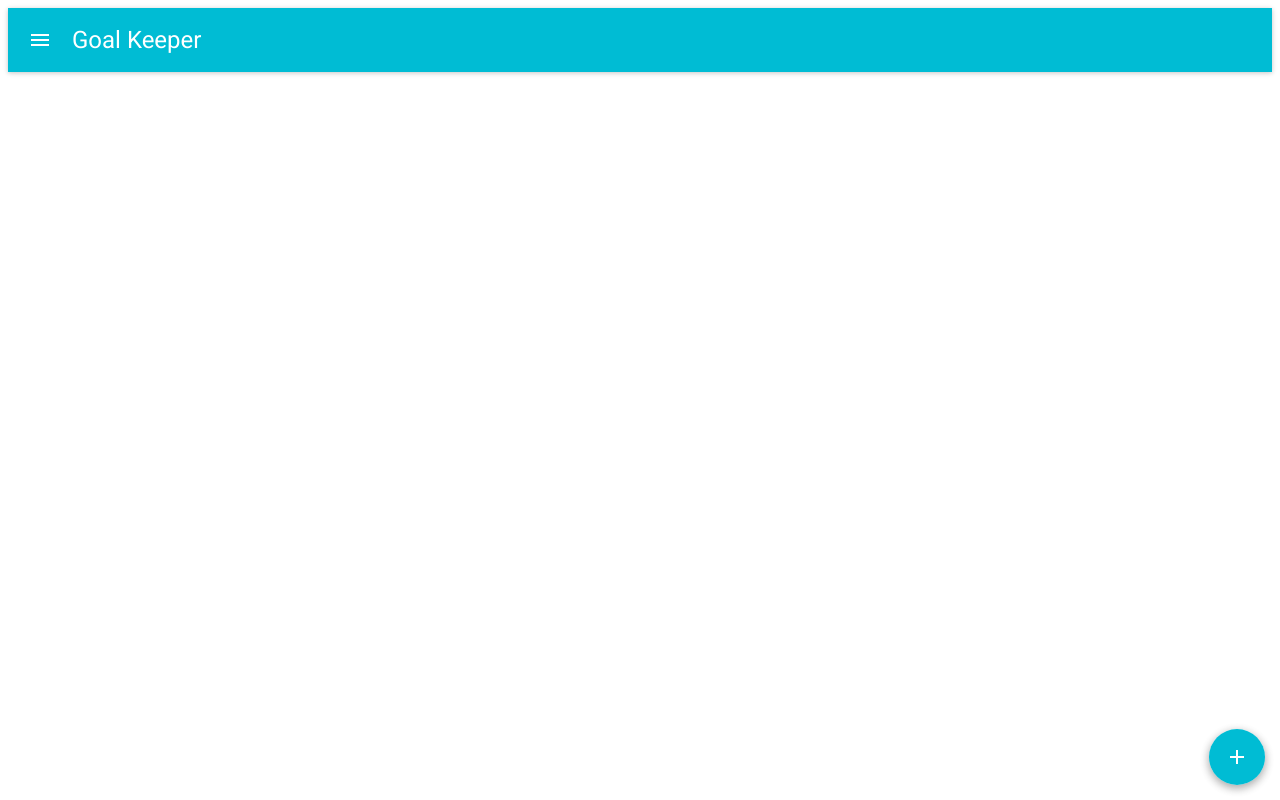
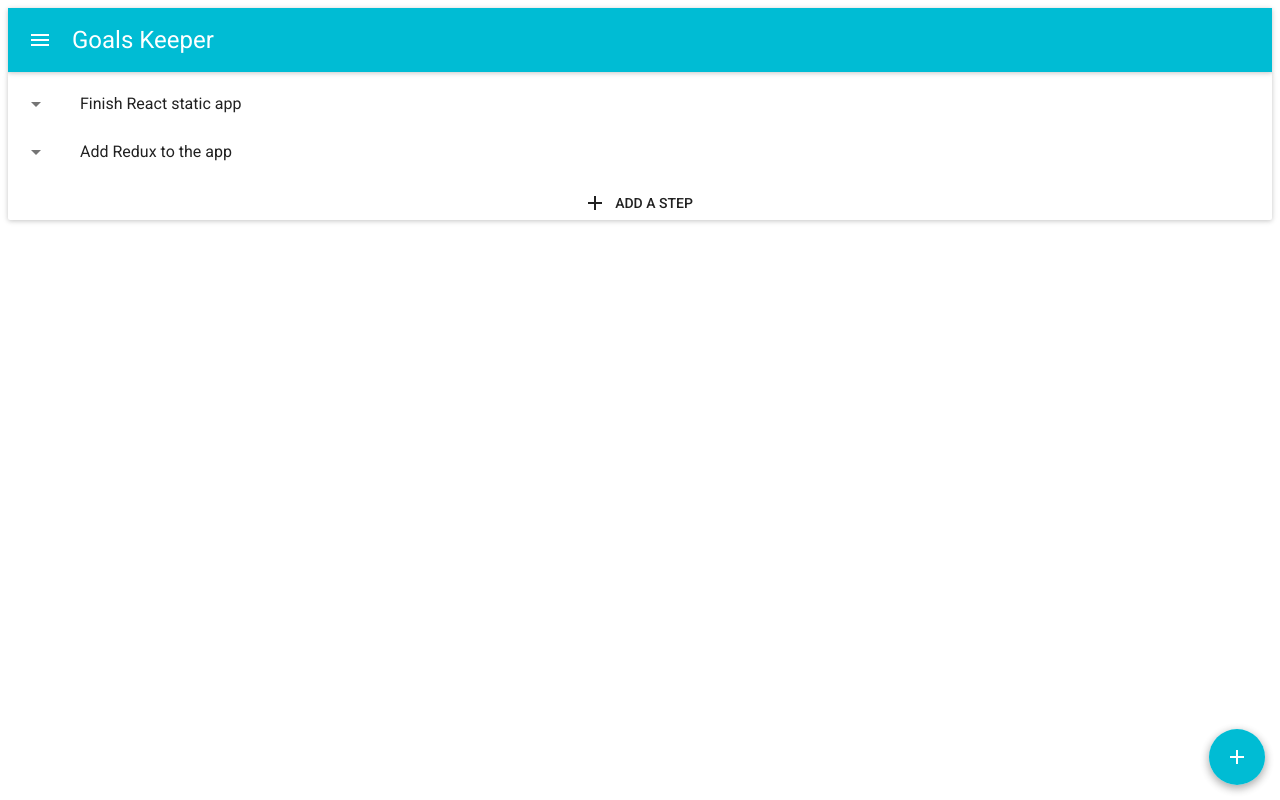
Before and after one commit to alf1o/goalskeeper, a React (Create React App) app: page / in a window 1280 px wide. Built offline with nearby package versions, Linux system fonts and the light colour scheme.

Commit message:
Test GoalsList with a mock state

```diff
--- a/package.json
+++ b/package.json
@@ -4,6 +4,7 @@
   "private": true,
   "dependencies": {
     "material-ui": "^0.20.0",
+    "prop-types": "^15.6.1",
     "react": "^16.3.1",
     "react-dom": "^16.3.1",
     "react-scripts": "1.1.4"
--- a/src/components/App.js
+++ b/src/components/App.js
@@ -1,23 +1,29 @@
 import React, { Component } from 'react';
+import PropTypes from 'prop-types';
 // import logo from '../logo.svg';
 import '../App.css';
 import MuiThemeProvider from 'material-ui/styles/MuiThemeProvider';
 import AppBar from 'material-ui/AppBar';
-import Paper from 'material-ui/Paper';
+import GoalsList from './GoalsList';
 import FloatingActionButton from 'material-ui/FloatingActionButton';
 import ContentAdd from 'material-ui/svg-icons/content/add';
 
 class App extends Component {
+  static propTypes = {
+    mockState: PropTypes.object.isRequired
+  };
+
   render() {
+    const { mockState } = this.props;
     return (
       <MuiThemeProvider>
         <div>
           <AppBar
             onLeftIconButtonClick={() => alert('Open drawer')}
-            title='Goal Keeper'
+            title='Goals Keeper'
             onTitleClick={() => alert('Route home')}
           />
-          <Paper />
+          <GoalsList goalsById={mockState.goalsById} />
           <FloatingActionButton
             style={{
               position: 'absolute',
--- /dev/null
+++ b/src/components/GoalsList.js
@@ -0,0 +1,40 @@
+import React, { Component } from 'react';
+import PropTypes from 'prop-types';
+import Paper from 'material-ui/Paper';
+import { List, ListItem } from 'material-ui/List';
+import FlatButton from 'material-ui/FlatButton';
+import Add from 'material-ui/svg-icons/content/add';
+import ArrowDropDown from 'material-ui/svg-icons/navigation/arrow-drop-down';
+// import DateRange from 'material-ui/svg-icons/action/date-range';
+
+class GoalsList extends Component {
+  static propTypes = {
+    goalsById: PropTypes.object.isRequired
+  };
+
+  render() {
+    const { goalsById } = this.props;
+    return (
+      <Paper>
+        <List>
+          {Object.values(goalsById).map(goal => (
+            <ListItem
+              key={goal.id}
+              leftIcon={<ArrowDropDown />}
+              onClick={() => alert('Expand me')}
+              primaryText={goal.label}
+            />
+          ))}
+        </List>
+        <FlatButton
+          label='add a step'
+          icon={<Add />}
+          onClick={() => alert('Add a step')}
+          fullWidth={true}
+        />
+      </Paper>
+    );
+  }
+}
+
+export default GoalsList;
--- a/src/index.js
+++ b/src/index.js
@@ -4,8 +4,61 @@ import './index.css';
 import App from './components/App';
 import registerServiceWorker from './registerServiceWorker';
 
+const mockState = {
+  goalsById: {
+    'goal_0': {
+      label: 'Finish React static app',
+      id: 'goal_0',
+      dueDate: '15/04/2018',
+      steps: [
+        {
+          id: 'step_0_0',
+          content: 'Read React docs',
+          completed: true,
+          dateCompleted: '09/04/2018'
+        },
+        {
+          id: 'step_0_1',
+          content: 'Learn about Component testing',
+          completed: false,
+          dateCompleted: null
+        }
+      ],
+      completed: false,
+      dateCreated: '09/04/2018',
+      description: 'Would like to build my own goal keeper'
+    },
+    'goal_1': {
+      label: 'Add Redux to the app',
+      id: 'goal_1',
+      dueDate: '22/04/2018',
+      steps: [
+        {
+          id: 'step_1_0',
+          content: 'Read Redux docs',
+          completed: false,
+          dateCompleted: null
+        },
+        {
+          id: 'step_1_1',
+          content: 'Learn about reducers testing',
+          completed: false,
+          dateCompleted: null
+        }
+      ],
+      completed: false,
+      dateCreated: '09/04/2018',
+      description: 'Would like to build my own goal keeper'
+    }
+  },
+  goals: ['goal_0', 'goal_1'],
+  sortedBy: 'LAST_CREATED',
+  goalsCompleted: [],
+  quoteOfTheDay: 'The limit is not in the art, but in the man that practices it.'
+};
+
 ReactDOM.render(
-  <App />,
+  <App mockState={mockState} />,
   document.getElementById('root')
 );
 
```
Also changed, not shown: 2 other files (tests, documents, lock files or other folders).
